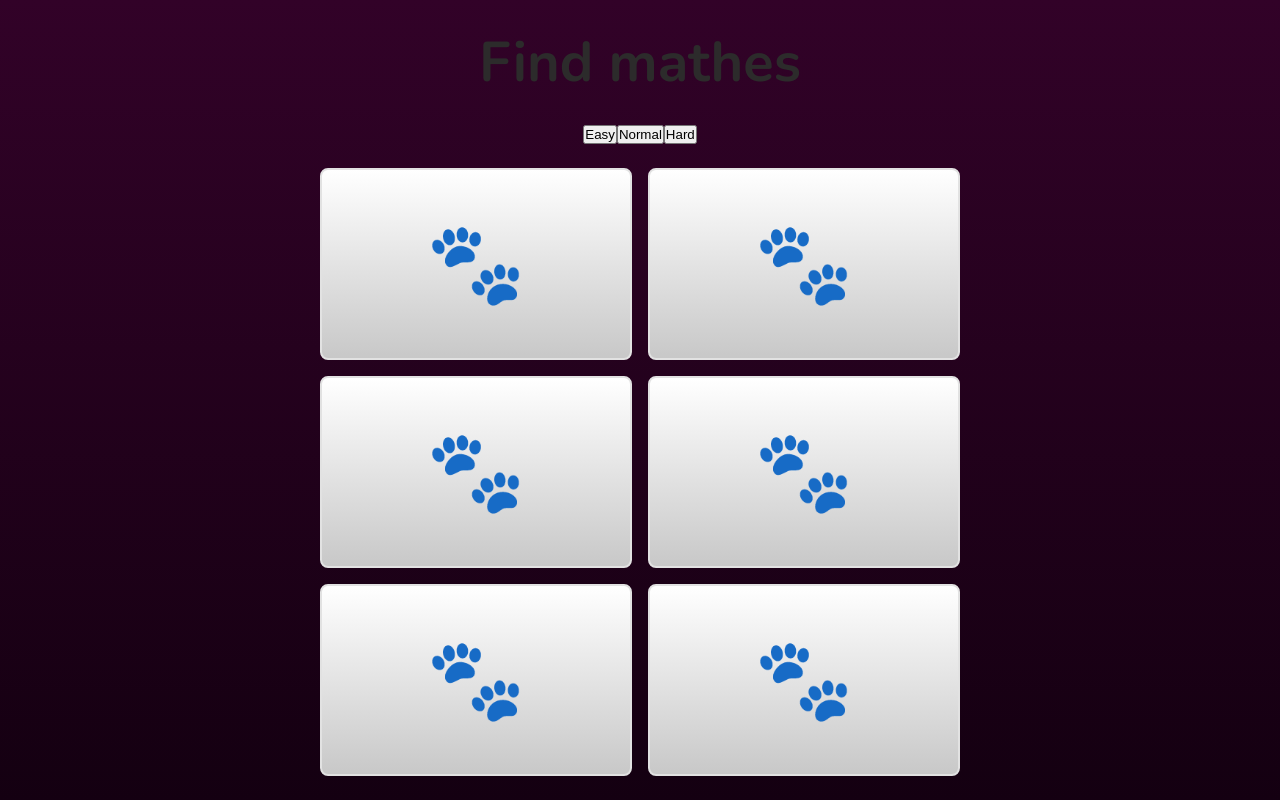
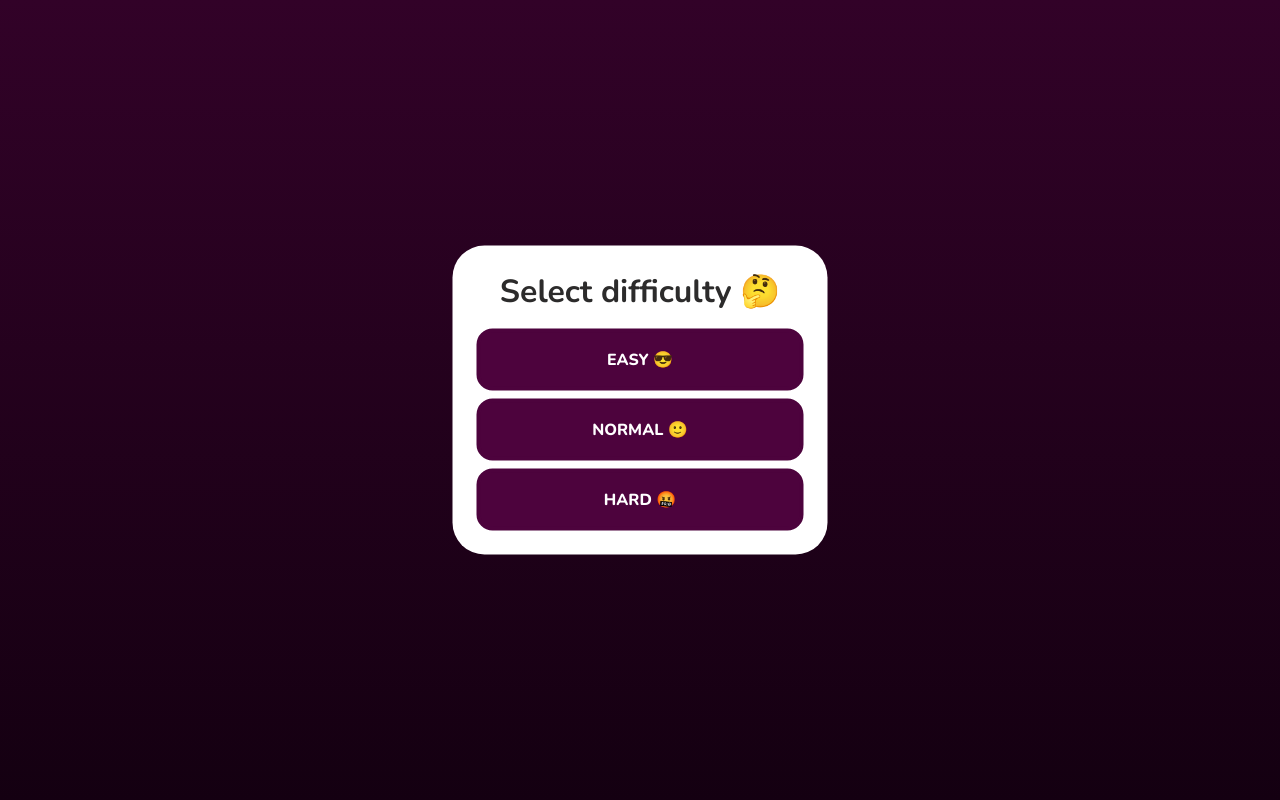
Before and after one commit to justlesik/match-game, a React (Create React App) app: page / in a window 1280 px wide. Built offline with nearby package versions, Linux system fonts and the light colour scheme.

Commit message:
complete game flow; add turns count

```diff
--- a/src/app/App.scss
+++ b/src/app/App.scss
@@ -1,8 +1,21 @@
-.container {
-  display: flex;
-  flex-direction: column;
-  align-items: center;
-  gap: 2.4rem;
-  padding: 2.4rem;
-  height: 100%;
+.app {
+  --app-title-color: var(--clr-white);
+
+  &__container {
+    display: flex;
+    flex-direction: column;
+    align-items: center;
+    gap: 1.6rem;
+    padding: 2.4rem;
+    height: 100%;
+  }
+
+  &__new-game-btn {
+    max-width: 37.5rem;
+    padding: 0.8rem 1.6rem;
+  }
+
+  &__title {
+    color: var(--app-title-color);
+  }
 }
--- a/src/app/App.tsx
+++ b/src/app/App.tsx
@@ -1,20 +1,58 @@
 import React, { useState } from 'react';
 
 import { Board, Difficulty } from '../components/Board';
+import { DifficultyModal } from '../components/DifficultyModal';
+import { Button } from '../components/Button';
 
 import './App.scss';
+import { CompletionModal } from '../components/CompletionModal/CompletionModal';
 
 export const App: React.FC = () => {
-  const [difficulty, setDifficulty] = useState(Difficulty.easy);
+  const [difficulty, setDifficulty] = useState(Difficulty.hard);
+  const [difficultySelection, setDifficultySelection] = useState(true);
+  const [isCompleted, setIsCompleted] = useState(false);
+  const [turns, setTurns] = useState(0);
+
+  const handleCompletion = (turns: number) => {
+    setTurns(turns);
+    setIsCompleted(true);
+  };
+
+  const handleDifficultySelect = (difficulty: Difficulty) => {
+    setDifficulty(difficulty);
+    setDifficultySelection(false);
+  };
+
+  const handleDifficultyChange = () => {
+    setIsCompleted(false);
+    setDifficultySelection(true);
+  };
+
+  const handleRestart = () => {
+    setIsCompleted(false);
+  };
+
   return (
-    <div className="container">
-      <h1>Find mathes</h1>
-      <div>
-        <button onClick={() => setDifficulty(Difficulty.easy)}>Easy</button>
-        <button onClick={() => setDifficulty(Difficulty.normal)}>Normal</button>
-        <button onClick={() => setDifficulty(Difficulty.hard)}>Hard</button>
-      </div>
-      <Board difficulty={difficulty} />
+    <div className="app__container">
+      <DifficultyModal onSelect={handleDifficultySelect} isOpen={difficultySelection} />
+      <CompletionModal
+        results={turns}
+        isOpen={isCompleted}
+        onDifficultyChange={handleDifficultyChange}
+        onRestart={handleRestart}
+      />
+      {!difficultySelection && !isCompleted && (
+        <>
+          <h4 className="app__title">Find matches</h4>
+          <Button
+            className="app__new-game-btn"
+            variant="secondary-outline"
+            onClick={() => setDifficultySelection(true)}>
+            New game
+          </Button>
+          <Board onComplete={handleCompletion} difficulty={difficulty} />
+        </>
+      )}
     </div>
   );
 };
--- a/src/components/Board/Board.scss
+++ b/src/components/Board/Board.scss
@@ -1,23 +1,66 @@
 .board {
-  --board-grid-columns: repear(4, 1fr);
+  --board-grid-columns: repeat(4, 1fr);
+  --board-perspective: 1000px;
 
   display: grid;
   grid-template-columns: var(--board-grid-columns);
   gap: 1.6rem;
   max-width: 64rem;
-  max-height: 64rem;
   width: 100%;
   height: 100%;
+  perspective: var(--board-perspective);
 
   &--easy {
     --board-grid-columns: repeat(2, 1fr);
+    --board-perspective: 2000px;
+
+    & > .animate {
+      @for $i from 1 through 6 {
+        &:nth-child(#{$i}) {
+          animation-delay: $i * 100ms;
+        }
+      }
+    }
   }
 
   &--normal {
     --board-grid-columns: repeat(3, 1fr);
+    --board-perspective: 1500px;
+
+    & > .animate {
+      @for $i from 1 through 12 {
+        &:nth-child(#{$i}) {
+          animation-delay: $i * 50ms;
+        }
+      }
+    }
   }
 
   &--hard {
-    --board-grid-columns: repeat(4, 1fr);
+    & > .animate {
+      @for $i from 1 through 20 {
+        &:nth-child(#{$i}) {
+          animation-delay: $i * 30ms;
+        }
+      }
+    }
+  }
+
+  .animate {
+    animation-name: rotation;
+    animation-duration: 200ms;
+    animation-fill-mode: forwards;
+    opacity: 0;
   }
 }
+
+@keyframes rotation {
+  from {
+    opacity: 0;
+    transform: rotateY(60deg);
+  }
+  to {
+    opacity: 1;
+    transform: rotate(0);
+  }
+}
--- a/src/components/Board/Board.tsx
+++ b/src/components/Board/Board.tsx
@@ -8,6 +8,7 @@ import './Board.scss';
 
 interface Props {
   difficulty?: Difficulty;
+  onComplete?: (res: number) => void;
 }
 
 const cardSources = [
@@ -23,11 +24,13 @@ const cardSources = [
   { name: '🦁', matched: false },
 ];
 
-export const Board: React.FC<Props> = ({ difficulty = Difficulty.easy }) => {
+export const Board: React.FC<Props> = ({ difficulty = Difficulty.easy, onComplete }) => {
   const [cards, setCards] = useState<ICard[]>([]);
   const [firstChoice, setFirstChoice] = useState<ICard | null>(null);
   const [secondChoice, setSecondChoice] = useState<ICard | null>(null);
   const [disabled, setDisabled] = useState<boolean>(false);
+  const [animatedCards, setAnimatedCards] = useState<number[]>([]);
+  const [turns, setTurns] = useState<number>(0);
 
   const classes = classNames('board', `board--${difficulty}`);
 
@@ -40,6 +43,12 @@ export const Board: React.FC<Props> = ({ difficulty = Difficulty.easy }) => {
 
     return cardSources.slice(0, difficultyMap[difficulty]);
   };
+
+  useEffect(() => {
+    if (onComplete && cards.length > 0 && cards.every(card => card.matched)) {
+      setTimeout(() => onComplete(turns), 500);
+    }
+  }, [cards]);
 
   useEffect(() => {
     resetTurn();
@@ -67,6 +76,7 @@ export const Board: React.FC<Props> = ({ difficulty = Difficulty.easy }) => {
   useEffect(() => {
     if (!firstChoice || !secondChoice) return;
     setDisabled(true);
+    setTurns(prevTurns => prevTurns + 1);
     if (firstChoice.name === secondChoice.name) {
       setCards(prevCards =>
         prevCards.map(card => (card.name === firstChoice.name ? { ...card, matched: true } : card))
@@ -87,6 +97,8 @@ export const Board: React.FC<Props> = ({ difficulty = Difficulty.easy }) => {
         <Card
           key={card.id}
           card={card}
+          className={animatedCards.includes(card.id) ? '' : 'animate'}
+          onAnimationEnd={() => setAnimatedCards(prevCards => [...prevCards, card.id])}
           flipped={firstChoice === card || secondChoice === card || card.matched}
           onClick={handleChoice}
           disabled={disabled}
--- a/src/components/Card/Card.scss
+++ b/src/components/Card/Card.scss
@@ -1,10 +1,10 @@
 .card {
   --card-background-color: linear-gradient(180deg, var(--clr-white) 0%, var(--clr-grey-200) 100%);
-  --card-border-color: var(--clr-grey-100);
 
   position: relative;
   transform-style: preserve-3d;
-  transition: transform 350ms ease-in-out;
+  transition: transform 350ms;
+  perspective: 800px;
 
   &--flipped {
     transform: rotateY(-180deg);
@@ -21,7 +21,6 @@
     backface-visibility: hidden;
     font-size: min(15vw, 8rem);
     cursor: pointer;
-    border: 2px solid var(--card-border-color);
     box-sizing: border-box;
     width: 100%;
     height: 100%;
--- a/src/components/Card/Card.tsx
+++ b/src/components/Card/Card.tsx
@@ -8,12 +8,14 @@ import './Card.scss';
 interface Props {
   flipped?: boolean;
   disabled?: boolean;
+  card: ICard;
+  className?: string;
+  onAnimationEnd?: React.AnimationEventHandler<HTMLDivElement>;
   onClick: (card: ICard) => void;
-  card: ICard;
 }
 
-export const Card: React.FC<Props> = ({ flipped, disabled, onClick, card }) => {
-  const classes = classNames('card', { 'card--flipped': flipped });
+export const Card: React.FC<Props> = ({ flipped, disabled, onClick, card, className, onAnimationEnd }) => {
+  const classes = classNames('card', { 'card--flipped': flipped }, className);
 
   const handleClick = () => {
     if (disabled) return;
@@ -21,7 +23,7 @@ export const Card: React.FC<Props> = ({ flipped, disabled, onClick, card }) => {
   };
 
   return (
-    <div className={classes}>
+    <div className={classes} onAnimationEnd={onAnimationEnd}>
       <div className="front-face">{card.name}</div>
       <div className="back-face" onClick={handleClick}>
         🐾
```
